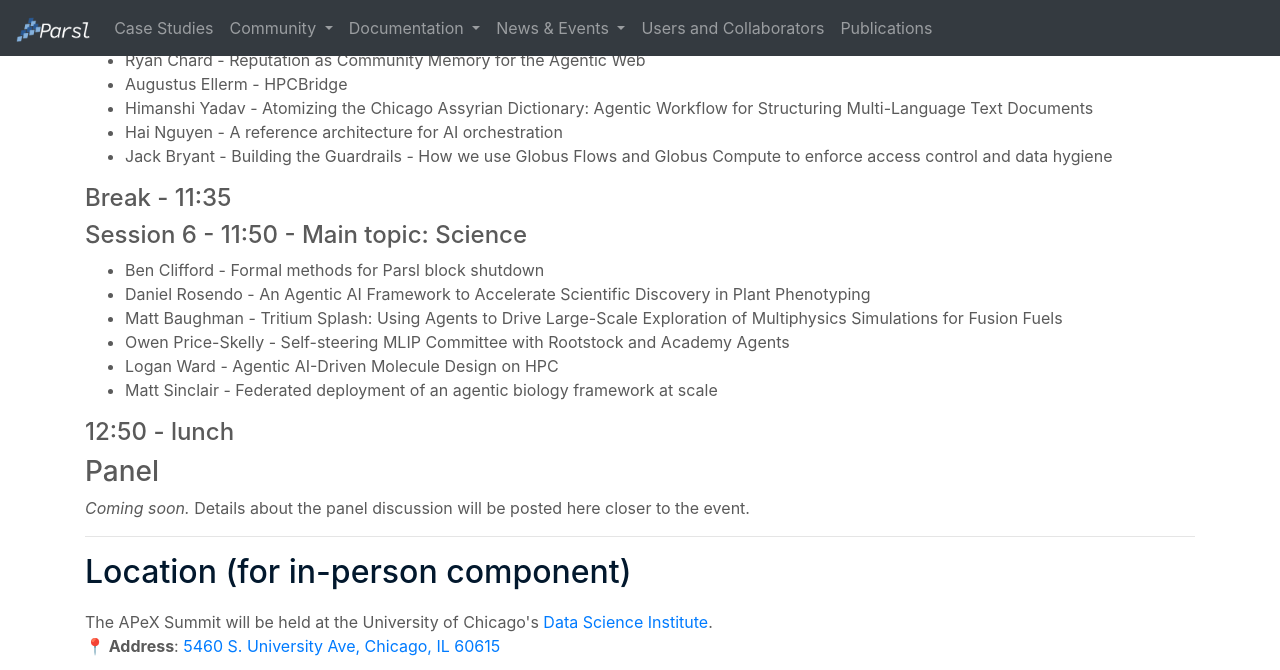
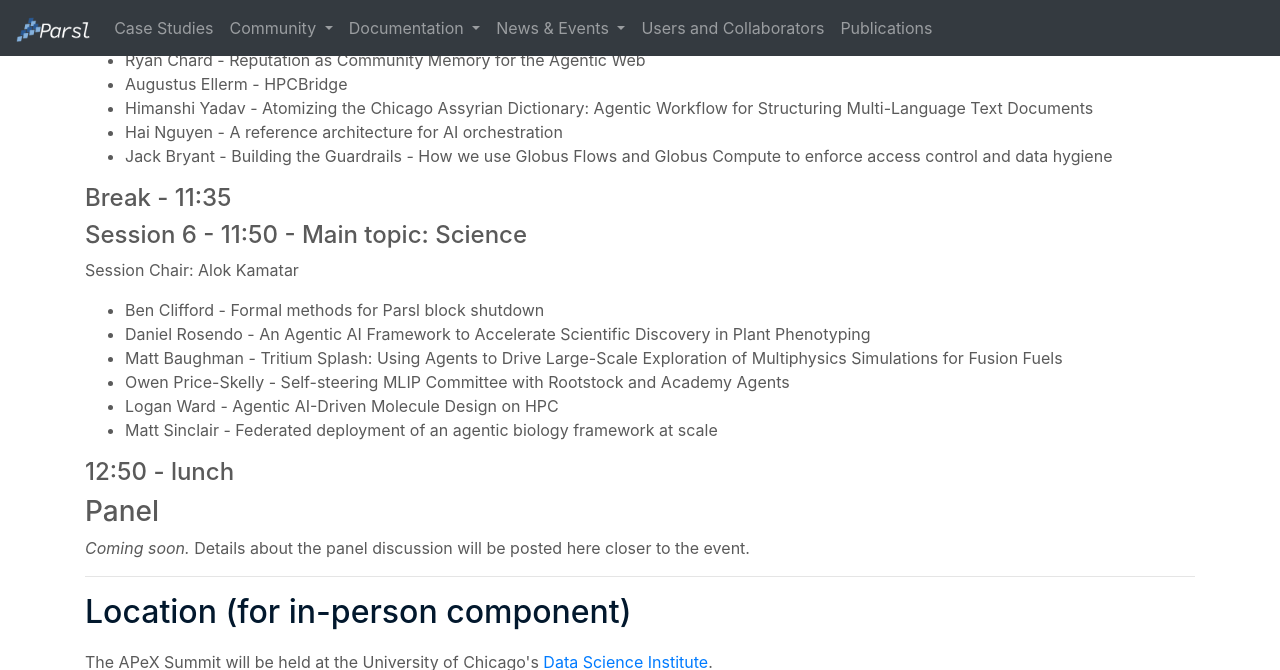
Before and after one commit to Parsl/parsl.github.io, a Jekyll site: the page built from parslfest/apex2026.html, in a window 1280 px wide and 900 px high, scrolled down 2108 px, cut to the strip 0-670 px from the top of the window. Built offline with Jekyll 4.4.1, drawn with Linux system fonts in a browser that asks for light colours.

Commit message:
add alok session chair

```diff
--- a/parslfest/apex2026.html
+++ b/parslfest/apex2026.html
@@ -137,6 +137,7 @@
 <h4>Break - 11:35</h4>
 
 <h4>Session 6 - 11:50 - Main topic: Science</h4>
+<p>Session Chair: Alok Kamatar</p>
 <ul>
 <li>Ben Clifford - Formal methods for Parsl block shutdown  </li>
 <li>Daniel Rosendo - An Agentic AI Framework to Accelerate Scientific Discovery in Plant Phenotyping   </li>
```
